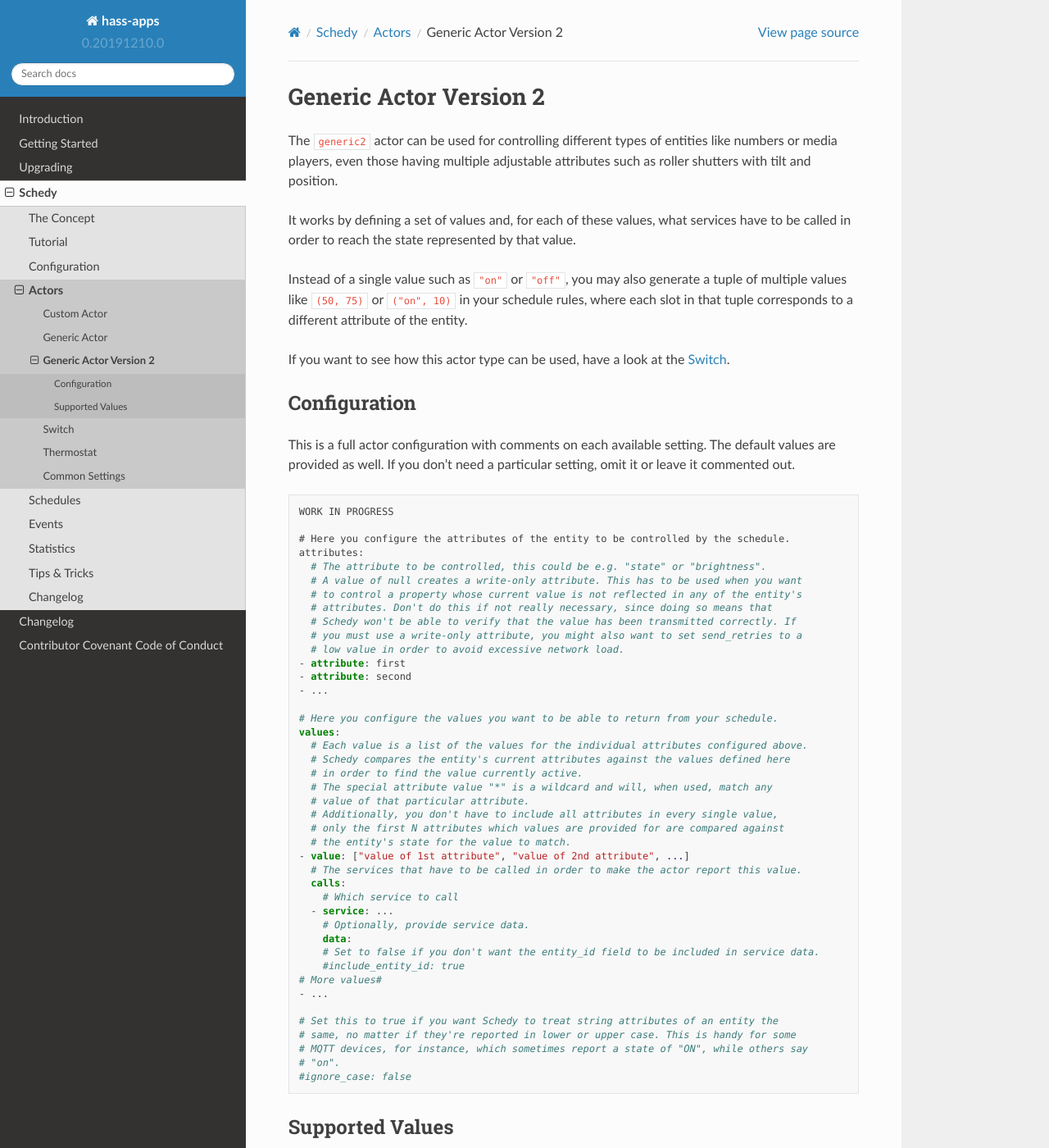
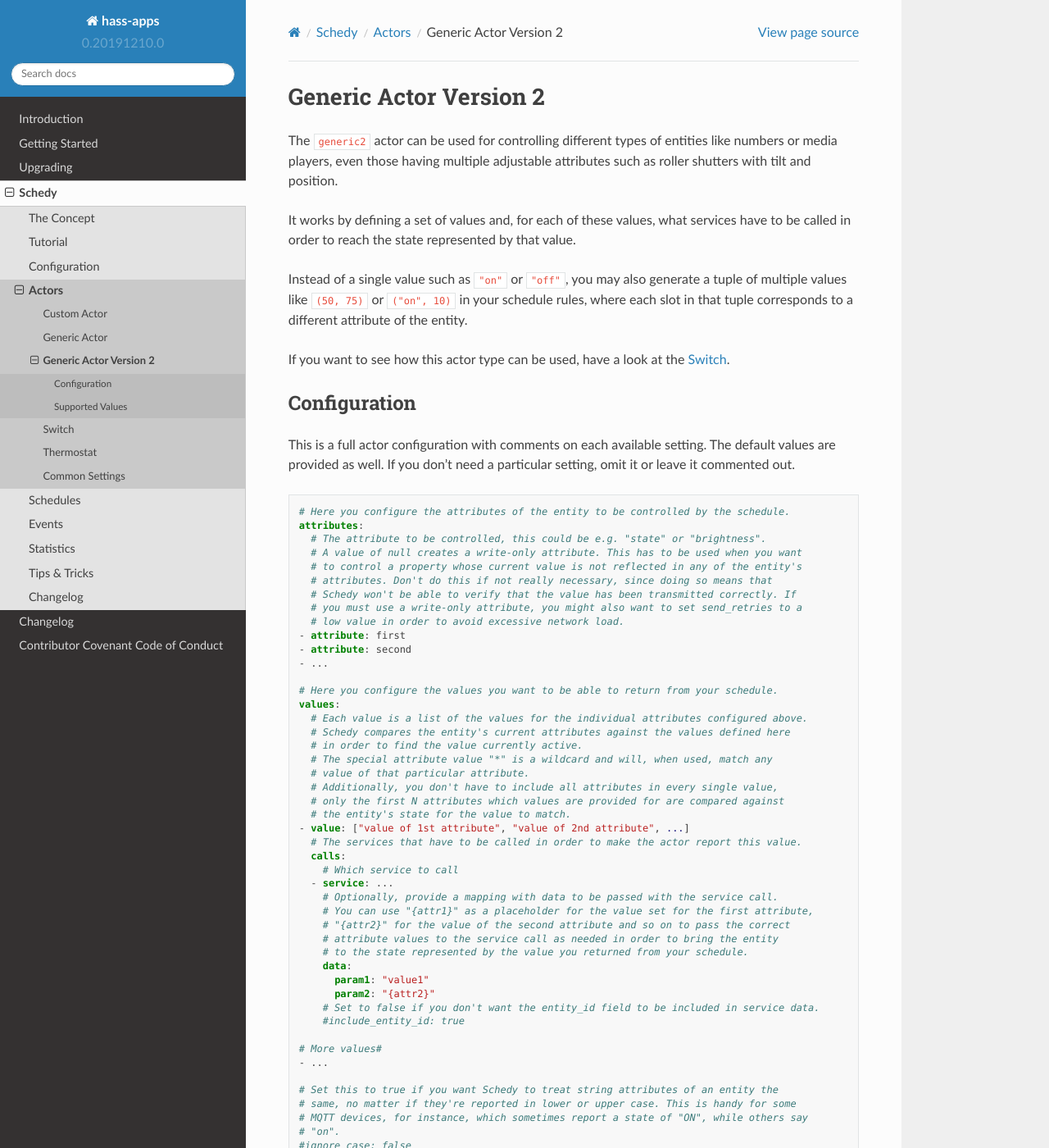
Before and after one commit to bob1de/hass-apps, a Sphinx documentation site: the page built from docs/apps/schedy/actors/generic2/index.rst, in a window 1280 px wide and 1400 px high. Shown: the whole window at 82% size. Built offline with Sphinx 7.4.7 and the Read the Docs theme 2.0.0, drawn with Linux system fonts in a browser that asks for light colours.

Commit message:
[schedy] Completed generic2 actor sample config in docs

```diff
--- a/docs/apps/schedy/actors/generic2/config.yaml
+++ b/docs/apps/schedy/actors/generic2/config.yaml
@@ -1,5 +1,3 @@
-WORK IN PROGRESS
-
 # Here you configure the attributes of the entity to be controlled by the schedule.
 attributes:
   # The attribute to be controlled, this could be e.g. "state" or "brightness".
@@ -28,10 +26,17 @@ values:
   calls:
     # Which service to call
   - service: ...
-    # Optionally, provide service data.
+    # Optionally, provide a mapping with data to be passed with the service call.
+    # You can use "{attr1}" as a placeholder for the value set for the first attribute,
+    # "{attr2}" for the value of the second attribute and so on to pass the correct
+    # attribute values to the service call as needed in order to bring the entity
+    # to the state represented by the value you returned from your schedule.
     data:
+      param1: "value1"
+      param2: "{attr2}"
     # Set to false if you don't want the entity_id field to be included in service data.
     #include_entity_id: true
+
 # More values#
 - ...
 
```
